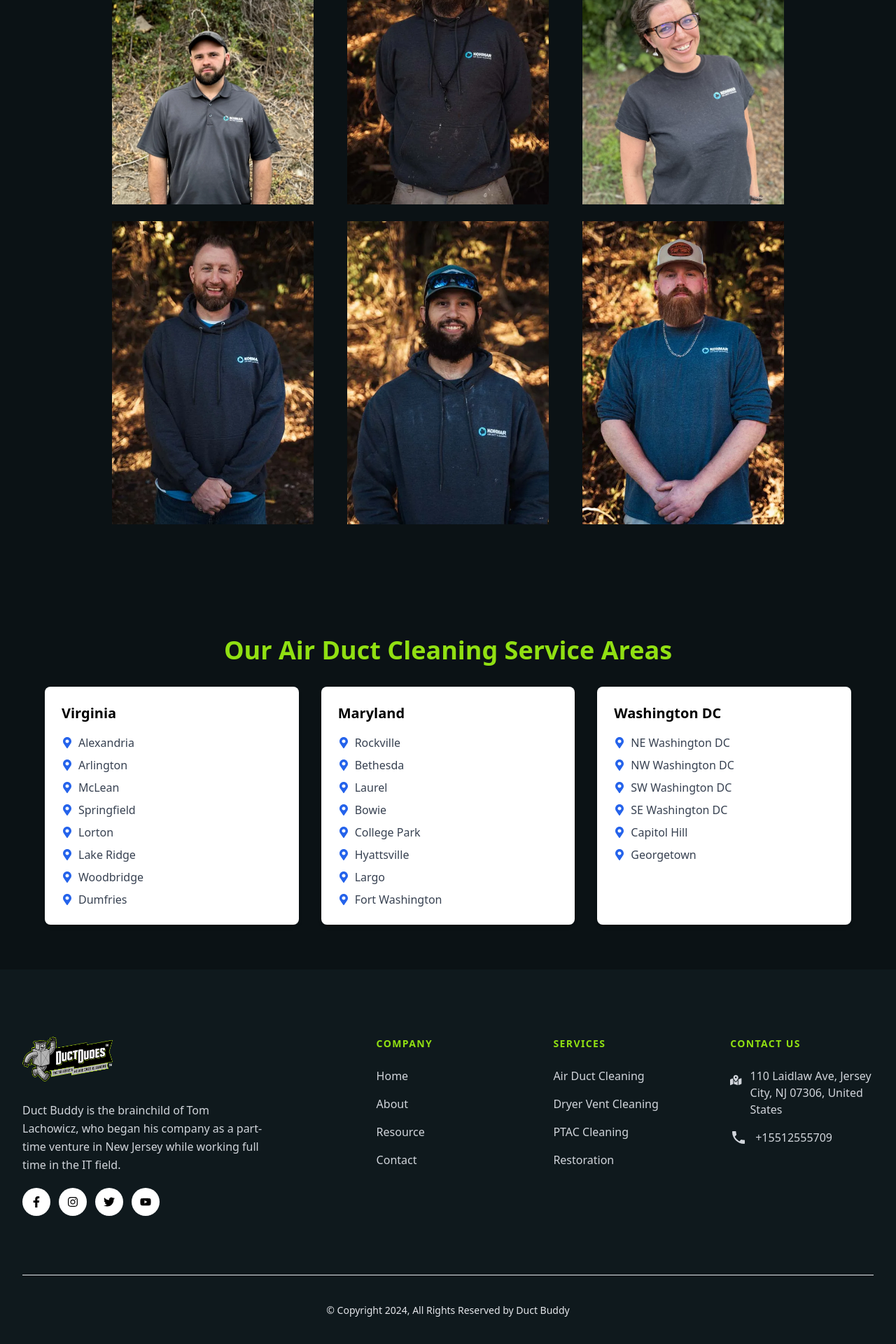
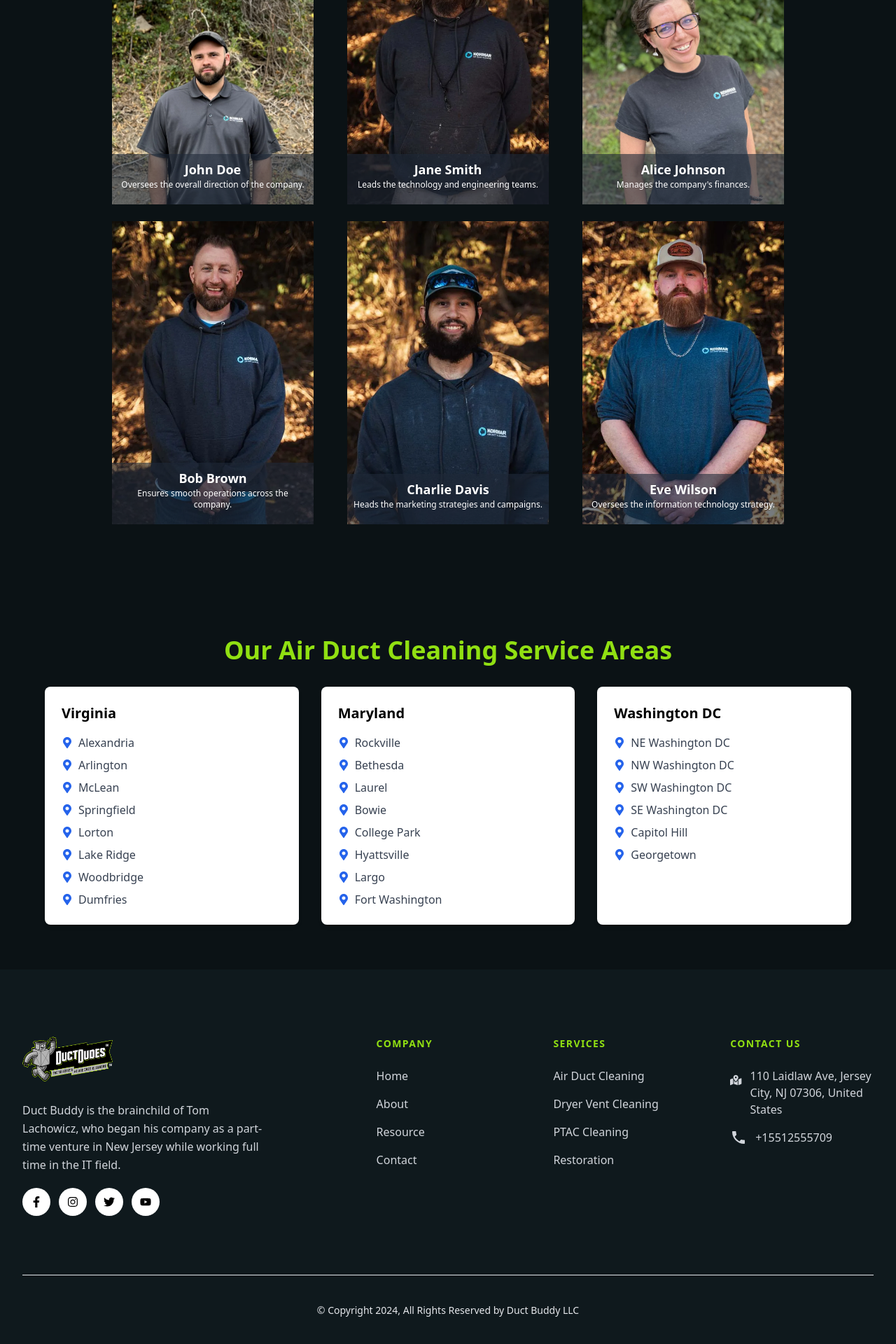
Before and after one commit to Haider-Ali-HA/CleaningWebsite, a React (Vite) app: page /about in a window 1280 px wide. Shown: the part 1667-3587 px from the top of the page at 70% size. Built offline with nearby package versions, Linux system fonts and the light colour scheme.

Commit message:
add some change in team

```diff
--- a/src/components/about-us/MeetOurTeam.jsx
+++ b/src/components/about-us/MeetOurTeam.jsx
@@ -11,6 +11,15 @@ const MeetOurTeam = () => {
   const { fadeInLeftAnimation,fadeInDownAnimation } = useAnimations();
   const refAnimation = useRef(null);
   const isInView = useInView(refAnimation, { once: true });
+
+  const teamMembers = [
+    { image: Image1, name: "John Doe", description: "Oversees the overall direction of the company." },
+    { image: Image2, name: "Jane Smith", description: "Leads the technology and engineering teams." },
+    { image: Image3, name: "Alice Johnson", description: "Manages the company's finances." },
+    { image: Image4, name: "Bob Brown", description: "Ensures smooth operations across the company." },
+    { image: Image5, name: "Charlie Davis", description: "Heads the marketing strategies and campaigns." },
+    { image: Image6, name: "Eve Wilson", description: "Oversees the information technology strategy." },
+  ];
 
   return (
     <div>
@@ -37,28 +46,15 @@ const MeetOurTeam = () => {
             initial="hidden"
             animate={isInView ? "visible" : "hidden"}
             variants={fadeInDownAnimation} className="grid grid-cols-2 gap-6 mt-8 sm:grid-cols-3 md:mt-16 lg:gap-x-12">
-            <div className="aspect-w-1 aspect-h-1">
-              <img className="w-full h-full object-cover" src={Image1} alt="" />
-            </div>
-
-            <div className="aspect-w-1 aspect-h-1">
-              <img className="w-full h-full object-cover" src={Image2} alt="" />
-            </div>
-
-            <div className="aspect-w-1 aspect-h-1">
-              <img className="w-full h-full object-cover" src={Image3} alt="" />
-            </div>
-            <div className="aspect-w-1 aspect-h-1">
-              <img className="w-full h-full object-cover" src={Image4} alt="" />
-            </div>
-
-            <div className="aspect-w-1 aspect-h-1">
-              <img className="w-full h-full object-cover" src={Image5} alt="" />
-            </div>
-
-            <div className="aspect-w-1 aspect-h-1">
-              <img className="w-full h-full object-cover" src={Image6} alt="" />
-            </div>
+            {teamMembers.map((member, index) => (
+              <div key={index} className="relative aspect-w-1 aspect-h-1">
+                <img className="w-full h-full object-cover" src={member.image} alt={member.name} />
+                <div className="absolute bottom-0 left-0  text-center pb-5 right-0 bg-gray-800 bg-opacity-60 text-white p-2">
+                  <h3 className="text-lg font-semibold">{member.name}</h3>
+                  <p className="text-xs">{member.description}</p>
+                </div>
+              </div>
+            ))}
           </motion.div>
         </div>
       </section>
--- a/src/components/common/Footer.jsx
+++ b/src/components/common/Footer.jsx
@@ -9,20 +9,20 @@ import { useInView, motion } from "framer-motion";
 
 const Footer = () => {
   const currentYear = new Date().getFullYear();
-  const { fadeInLeftAnimation,fadeInDownAnimation } = useAnimations();
+  const { fadeInLeftAnimation, fadeInDownAnimation } = useAnimations();
   const refAnimation = useRef(null);
   const isInView = useInView(refAnimation, { once: true });
 
   return (
     <section className="py-10 bg-[#0f191d]  sm:pt-16 lg:pt-24">
-      <div
-
-        className="px-4 mx-auto sm:px-6 lg:px-8 max-w-7xl"
-      >
-        <motion.div ref={refAnimation}
-        initial="hidden"
-        animate={isInView ? "visible" : "hidden"}
-        variants={fadeInLeftAnimation} className="grid grid-cols-2 md:col-span-3  lg:grid-cols-5 gap-y-16 gap-x-12">
+      <div className="px-4 mx-auto sm:px-6 lg:px-8 max-w-7xl">
+        <motion.div
+          ref={refAnimation}
+          initial="hidden"
+          animate={isInView ? "visible" : "hidden"}
+          variants={fadeInLeftAnimation}
+          className="grid grid-cols-2 md:col-span-3  lg:grid-cols-5 gap-y-16 gap-x-12"
+        >
           <div className="col-span-2 md:col-span-3 lg:col-span-2 ">
             <img className="w-auto h-16" src={image} alt="" />
 
@@ -172,13 +172,15 @@ const Footer = () => {
           </div>
         </motion.div>
 
-
-        <motion.p ref={refAnimation}
-        initial="hidden"
-        animate={isInView ? "visible" : "hidden"}
-        variants={fadeInDownAnimation} className="text-sm text-center text-gray-200">
-        <hr className="mt-16 mb-10 border-gray-200" />
-          © Copyright {currentYear}, All Rights Reserved by Duct Buddy
+        <motion.p
+          ref={refAnimation}
+          initial="hidden"
+          animate={isInView ? "visible" : "hidden"}
+          variants={fadeInDownAnimation}
+          className="text-sm text-center text-gray-200"
+        >
+          <hr className="mt-16 mb-10 border-gray-200" />© Copyright{" "}
+          {currentYear}, All Rights Reserved by Duct Buddy LLC
         </motion.p>
       </div>
     </section>
--- a/src/components/resources/CaseStudy.jsx
+++ b/src/components/resources/CaseStudy.jsx
@@ -29,7 +29,7 @@ const CaseStudy = () => {
                   alt=" casestudy image 1"
                 />
                 <div className="absolute inset-0 flex items-center justify-center flex-col">
-                  <h2 className="text-white text-2xl font-bold">Case Study </h2>
+
                   <Link
                     to="/resources/case-study-1"
                     className="text-white text-2xl font-bold text-center hover:underline"
@@ -47,9 +47,7 @@ const CaseStudy = () => {
                     alt="casestudy image 2"
                   />
                   <div className="absolute inset-0 flex items-center justify-center flex-col">
-                    <h2 className="text-white text-2xl font-bold">
-                      Case Study 2
-                    </h2>
+
                     <Link
                       to="/resources/case-study-2"
                       className="text-white text-2xl font-bold text-center hover:underline"
```
